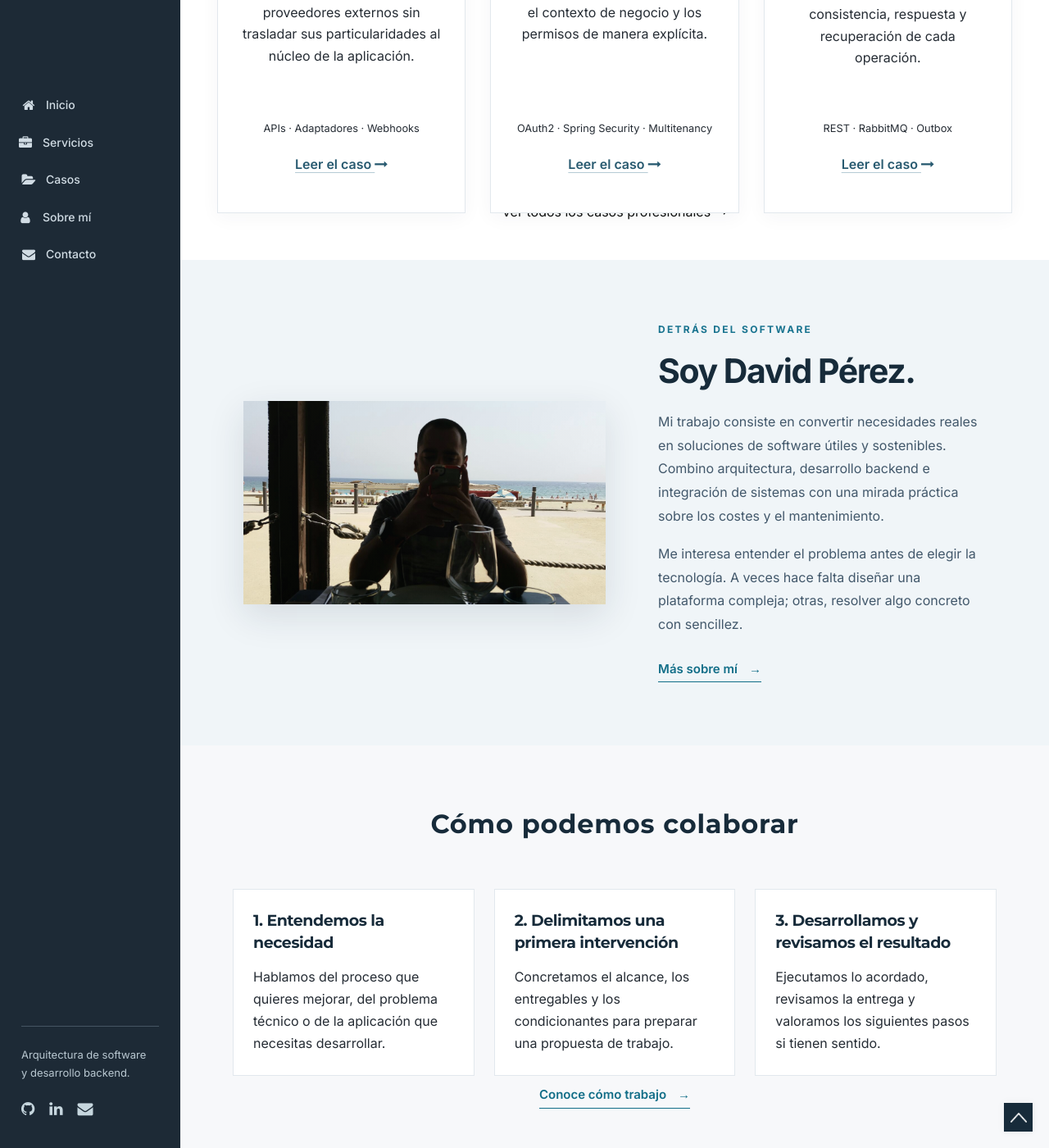
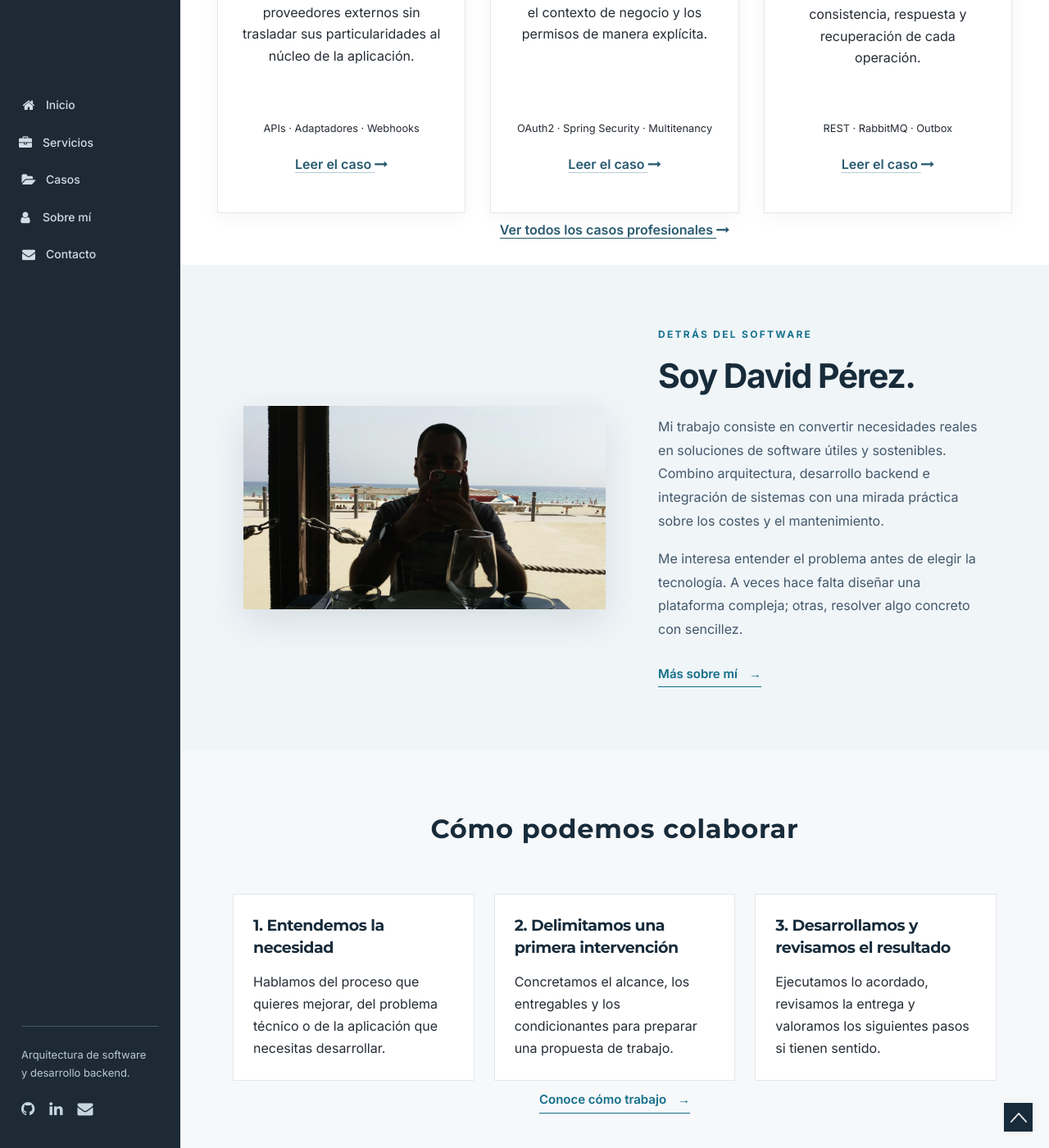
Before and after one commit to dabiz-me/dabiz.me, a Jekyll site: the page built from index.html, in a window 1280 px wide and 1400 px high, scrolled down 2843 px. Shown: the whole window at 82% size. Built offline with Jekyll 4.4.1, drawn with Linux system fonts in a browser that asks for light colours.

Commit message:
fix(ui): prevent professional cases link overlapping cards

```diff
--- a/assets/css/portfolio-theme.css
+++ b/assets/css/portfolio-theme.css
@@ -520,3 +520,15 @@ a:focus-visible, button:focus-visible, input:focus-visible, textarea:focus-visib
 .dabiz-audiences .dabiz-audience-column .services-box h3{line-height:1.4;margin-bottom:16px;}
 .dabiz-audiences .dabiz-audience-column .services-box p{line-height:1.7;}
 @media(max-width:767px){.dabiz-audiences .dabiz-audience-icon svg{width:27px;height:27px;}}
+
+/* Case cards: keep spacing inside the Bootstrap row so the following CTA
+   cannot overlap the card boxes at any breakpoint. */
+#portfolio .dabiz-case-column{margin-bottom:0;padding-bottom:30px;}
+#portfolio .dabiz-case-card{height:100%;}
+#portfolio .dabiz-case-more{clear:both;margin:10px 0 0;padding:12px 0 0;}
+#portfolio .dabiz-case-more a{display:inline-block;color:var(--brand-accent-dark);font-weight:600;text-decoration:underline;text-underline-offset:4px;}
+@media(max-width:767px){
+  #portfolio .dabiz-case-column{margin-bottom:0;padding-bottom:22px;}
+  #portfolio .dabiz-case-card{height:100%;}
+  #portfolio .dabiz-case-more{margin-top:4px;}
+}
```
